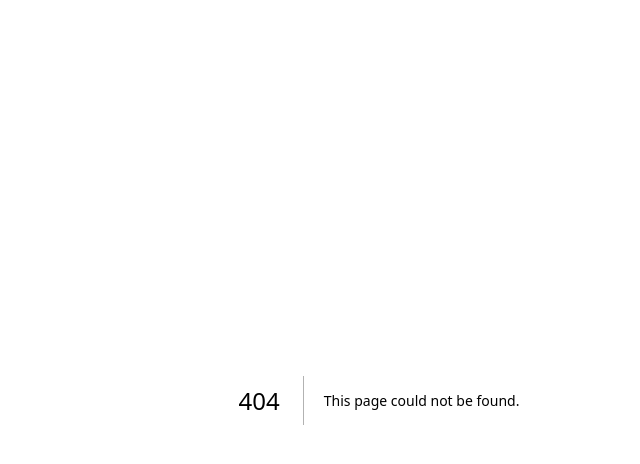
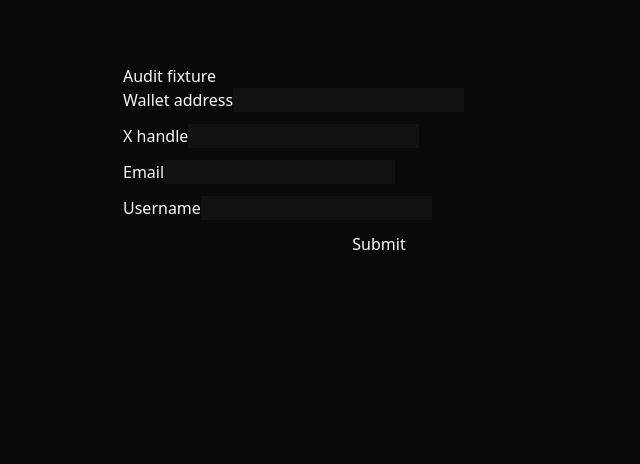
Before and after one commit to ariefzzz5421/whitelist-form-auditor, a Next.js app: page /audit-fixture in a window 1280 px wide. Before the commit this address had no page. Shown: the top 464 px of the page, without its empty margins (261-901 px from the left). Built offline with nearby package versions, Linux system fonts and the light colour scheme.

Commit message:
Add temporary audit fixture page

```diff
--- /dev/null
+++ b/app/audit-fixture/page.tsx
@@ -0,0 +1,35 @@
+"use client";
+
+import { FormEvent, useState } from "react";
+
+export default function AuditFixturePage() {
+  const [wallet, setWallet] = useState("");
+  const [xHandle, setXHandle] = useState("");
+  const [email, setEmail] = useState("");
+  const [username, setUsername] = useState("");
+  const [sent, setSent] = useState(false);
+
+  async function submit(event: FormEvent<HTMLFormElement>) {
+    event.preventDefault();
+    const response = await fetch("/api/audit-fixture", {
+      method: "POST",
+      headers: { "content-type": "application/json" },
+      body: JSON.stringify({ wallet, xHandle, email, username }),
+    });
+    setSent(response.ok);
+  }
+
+  return (
+    <main style={{ maxWidth: 560, margin: "40px auto", padding: 24 }}>
+      <h1>Audit fixture</h1>
+      <form onSubmit={submit} style={{ display: "grid", gap: 12 }}>
+        <label>Wallet address<input name="wallet" value={wallet} onChange={(e) => setWallet(e.target.value)} /></label>
+        <label>X handle<input name="xHandle" value={xHandle} onChange={(e) => setXHandle(e.target.value)} /></label>
+        <label>Email<input type="email" name="email" value={email} onChange={(e) => setEmail(e.target.value)} /></label>
+        <label>Username<input name="username" value={username} onChange={(e) => setUsername(e.target.value)} /></label>
+        <button type="submit">Submit</button>
+      </form>
+      {sent ? <p>Submitted</p> : null}
+    </main>
+  );
+}
```
